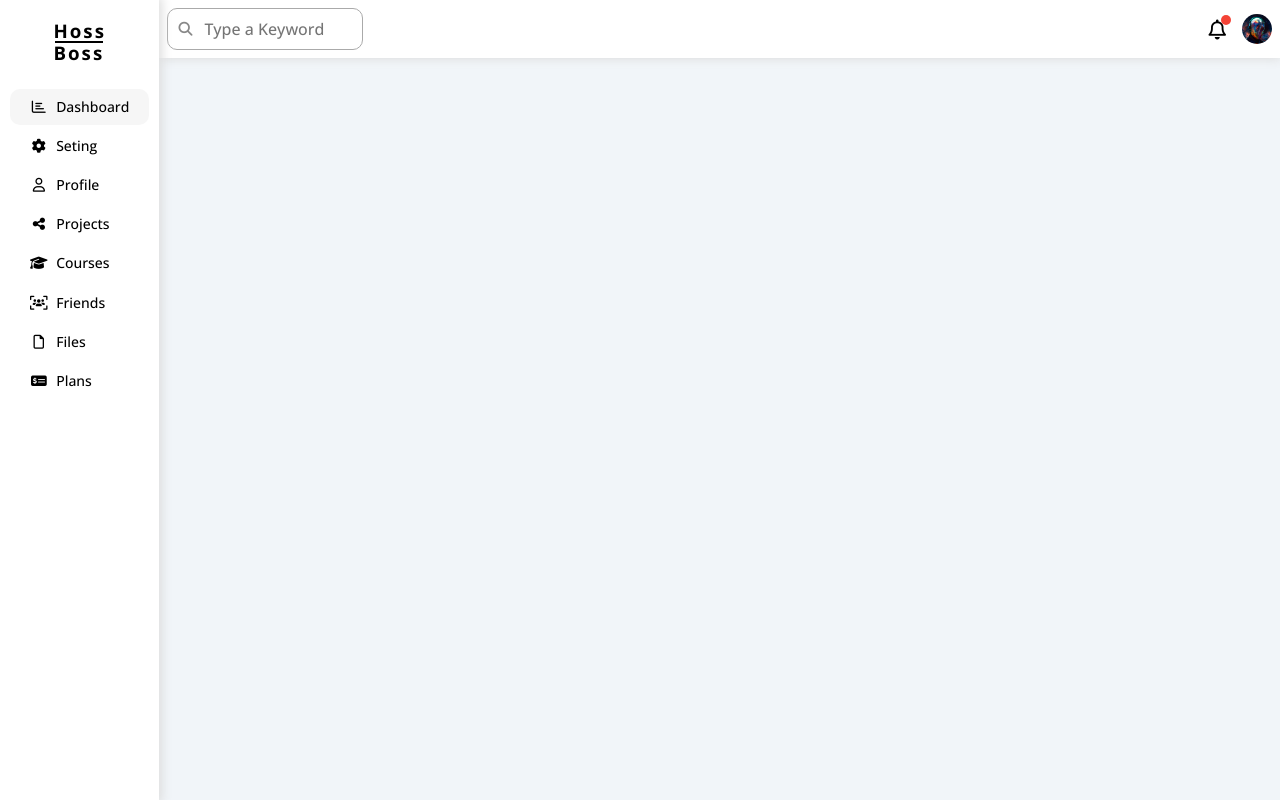
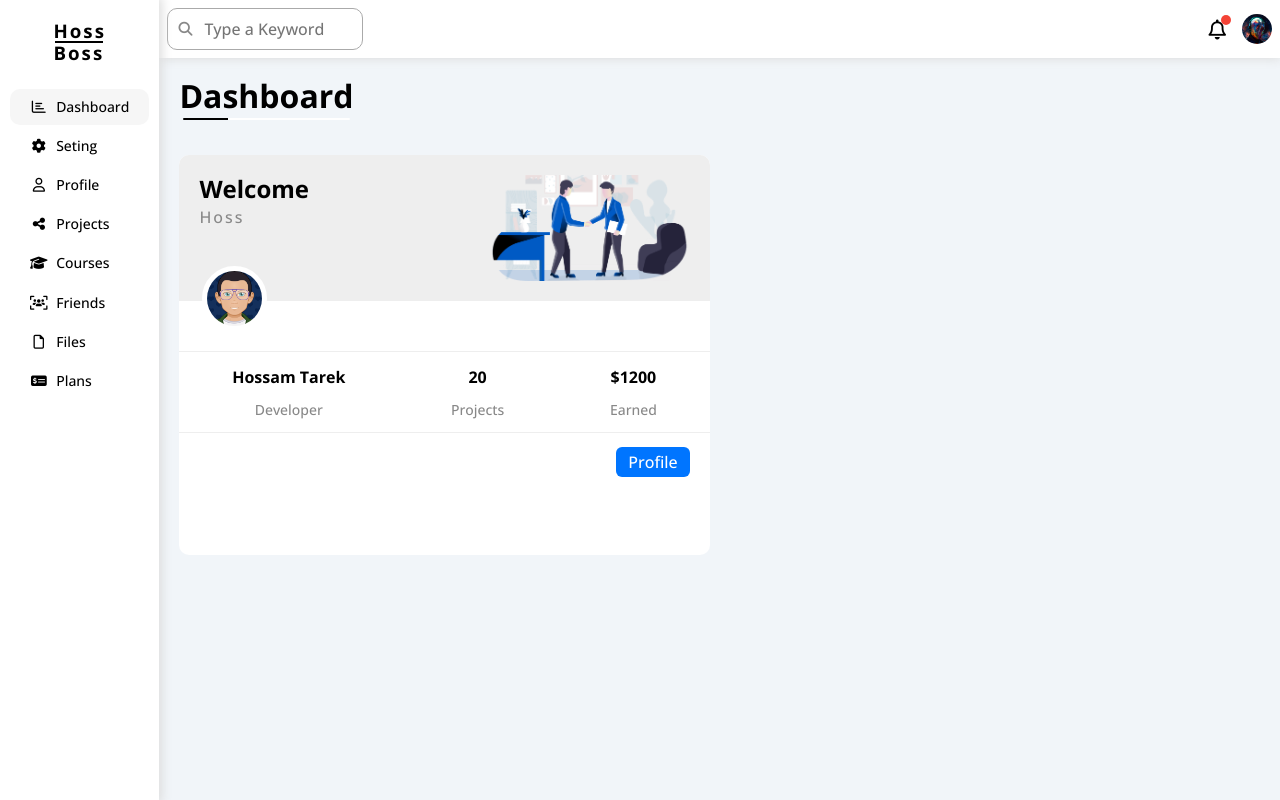
Before and after one commit to hossam4444/Dashboard, a plain HTML site: page index.html in a window 1280 px wide. Drawn offline with nearby package versions, Linux system fonts and the light colour scheme.

Commit message:
First Widget

```diff
--- a/css/master.css
+++ b/css/master.css
@@ -22,13 +22,25 @@ html {
 body {
   font-family: "Open Sans", sans-serif;
 }
-/* End Global Rules */
-/* Start Sidebar */
+::-webkit-scrollbar {
+  width: 15px;
+}
+::-webkit-scrollbar-track {
+  background-color: white;
+}
+::-webkit-scrollbar-thumb {
+  background-color: var(--main-color);
+}
+::-webkit-scrollbar-thumb:hover {
+  background-color: var(--main-alt-color);
+}
 .page {
   background-color: #f1f5f9;
   min-height: 100vh;
   display: flex;
 }
+/* End Global Rules */
+/* Start Sidebar */
 .page .sidebar {
   background-color: white;
   box-shadow: 0 0 10px 3px #ddd;
@@ -110,6 +122,7 @@ body {
   }
 }
 /* End Sidebar */
+/* Start Content */
 /* Start Head */
 .content {
   width: 100%;
@@ -195,3 +208,118 @@ body {
   }
 }
 /* End Head */
+/* Start Main Title H 1 */
+.page h1 {
+  position: relative;
+  margin: 20px 20px 40px;
+  width: fit-content;
+}
+.page h1::before,
+.page h1::after {
+  content: "";
+  position: absolute;
+  /* outline: 0.3px solid black; */
+  bottom: -5px;
+  height: 2px;
+  border-radius: 2px;
+}
+.page h1::before {
+  background-color: black;
+  width: 95%;
+  left: 2%;
+}
+.page h1::after {
+  background-color: white;
+  width: 70%;
+  right: 2%;
+  border-top-left-radius: 0;
+  border-bottom-left-radius: 0;
+}
+/* End Main Title H 1 */
+/* Start Widgets */
+.page .content .wrapper {
+  display: grid;
+  grid-template-columns: repeat(auto-fill, minmax(450px, 1fr));
+  gap: 20px;
+  margin-right: 20px;
+  margin-left: 20px;
+  min-height: 400px;
+}
+@media (max-width: 767px) {
+  .page .content .wrapper {
+    grid-template-columns: minmax(200px, 1fr);
+    gap: 10px;
+    margin-right: 10px;
+    margin-left: 10px;
+  }
+}
+.page .content .wrapper > div {
+  background-color: white;
+  border-radius: 10px;
+  overflow: hidden;
+}
+@media (max-width: 767px) {
+  .page .content .wrapper > div {
+    text-align: center;
+    display: block;
+  }
+}
+.page .content .wrapper .welcome {
+  position: relative;
+}
+.page .content .wrapper .welcome .intro {
+  background-color: #eee;
+  display: flex;
+  justify-content: space-between;
+  padding: 20px;
+}
+.page .content .wrapper .welcome .intro h2 {
+  margin: 0;
+}
+.page .content .wrapper .welcome .intro p {
+  margin-top: 5px;
+  color: var(--gray-color);
+  letter-spacing: 2px;
+}
+.page .content .wrapper .welcome .intro img {
+  max-width: 200px;
+}
+.page .content .wrapper .welcome .avatar {
+  border-radius: 50%;
+  width: 65px;
+  border: 5px solid white;
+  top: 111px;
+  left: 23px;
+  position: absolute;
+}
+.page .content .wrapper .welcome .info {
+  display: flex;
+  justify-content: space-around;
+  border-top: 1px solid #eee;
+  border-bottom: 1px solid #eee;
+  margin-top: 50px;
+  margin-bottom: 20px;
+}
+.page .content .wrapper .welcome .info .box {
+  text-align: center;
+}
+.page .content .wrapper .welcome .info .box h3 {
+  font-size: 16px;
+}
+.page .content .wrapper .welcome .info .box p {
+  font-size: 14px;
+  color: var(--gray-color);
+}
+.page .content .wrapper .welcome .butt {
+  text-align: right;
+  margin: 20px;
+}
+.page .content .wrapper .welcome .butt a {
+  text-decoration: none;
+  background-color: var(--main-color);
+  color: white;
+  padding: 4px 12px;
+  border-radius: 6px;
+}
+/* Wnd Widgets */
+/* End Content */
--- a/index.html
+++ b/index.html
@@ -77,6 +77,7 @@
           </li>
         </ul>
       </div>
+      <!-- Start Content -->
       <div class="content">
         <!-- Start Head -->
         <div class="head">
@@ -90,7 +91,38 @@
           </div>
         </div>
         <!-- End Head -->
+        <h1>Dashboard</h1>
+        <div class="wrapper">
+          <div class="welcome">
+            <div class="intro">
+              <div>
+                <h2>Welcome</h2>
+                <p>Hoss</p>
+              </div>
+              <img src="images/welcome.png" alt="" />
+            </div>
+            <img class="avatar" src="images/hossam.png" alt="" />
+            <div class="info">
+              <div class="box">
+                <h3>Hossam Tarek</h3>
+                <p>Developer</p>
+              </div>
+              <div class="box">
+                <h3>20</h3>
+                <p>Projects</p>
+              </div>
+              <div class="box">
+                <h3>$1200</h3>
+                <p>Earned</p>
+              </div>
+            </div>
+            <div class="butt">
+              <a href="">Profile</a>
+            </div>
+          </div>
+        </div>
       </div>
+      <!-- End Content -->
     </div>
   </body>
 </html>
```
Also changed, not shown: images/hossam.png (added), images/welcome.png (added).
